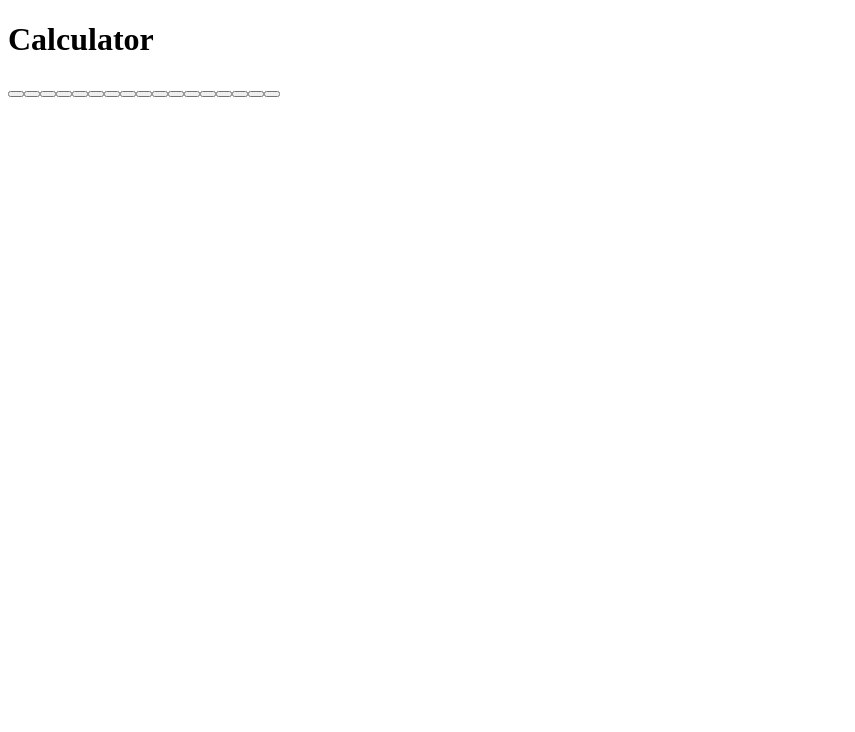
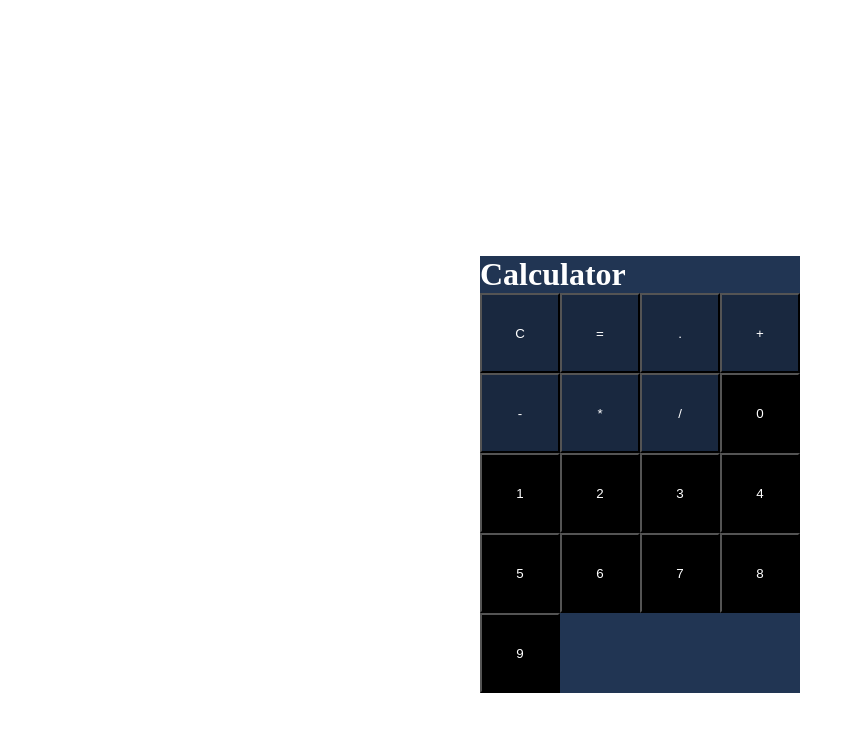
Before and after one commit to JuljTr/Calculator_JS, a plain HTML site: page index.html in a window 1280 px wide. Shown: the whole page, without its empty margins (0-855 px from the left). Drawn offline with Linux system fonts and the light colour scheme.

Commit message:
create grid template and css style for the buttons

```diff
--- a/css/style.css
+++ b/css/style.css
@@ -0,0 +1,36 @@
+* {
+box-sizing: border-box;
+margin: 0;
+padding: 0;
+}
+
+body {
+    width: 40vh;
+    height: 100%;
+    margin: 20% auto 0 auto;
+    color: white;
+}
+.container {
+    background-color: #213553;
+}
+
+.buttons {
+    display: grid;
+    grid-template-rows:1fr 1fr 1fr 1fr;
+    grid-template-columns: 1fr 1fr 1fr 1fr;
+}
+
+.number,
+.operand {
+    width: 100%;
+    height: 5rem;
+    color: white;
+}
+
+.number {
+    background-color: #000000;
+}
+
+.operand {
+    background-color: #19283F;
+}
--- a/index.html
+++ b/index.html
@@ -11,9 +11,9 @@
     <div class="container">
         <h1>Calculator</h1>
         <div class="input"></div>
+
+        <div class="buttons"></div>
     </div>
-
-    <div class="buttons"></div>
 
     <script src="js/app.js"></script>
 </body>
--- a/js/app.js
+++ b/js/app.js
@@ -1,10 +1,25 @@
+const createElement = document.querySelector(".buttons");
 
+function createOperand(text) {
+    const newOperand = document.createElement("button");
+    newOperand.innerText = text;
+    newOperand.setAttribute("class", "operand")
+    createElement.appendChild(newOperand);
+    console.log("hello")
+}
 
-const createElement = document.querySelector(".buttons");
+createOperand("C")
+createOperand("=")
+createOperand(".")
+createOperand("+")
+createOperand("-")
+createOperand("*")
+createOperand("/")
 
 function createBtn(text) {
     const newBtn = document.createElement("button");
-    createBtn.innerText = text;
+    newBtn.innerText = text;
+    newBtn.setAttribute("class", "number")
     createElement.appendChild(newBtn);
 }
 
@@ -18,11 +33,3 @@ createBtn("6")
 createBtn("7")
 createBtn("8")
 createBtn("9")
-
-createBtn("C")
-createBtn("=")
-createBtn(".")
-createBtn("+")
-createBtn("-")
-createBtn("*")
-createBtn("/")
```
